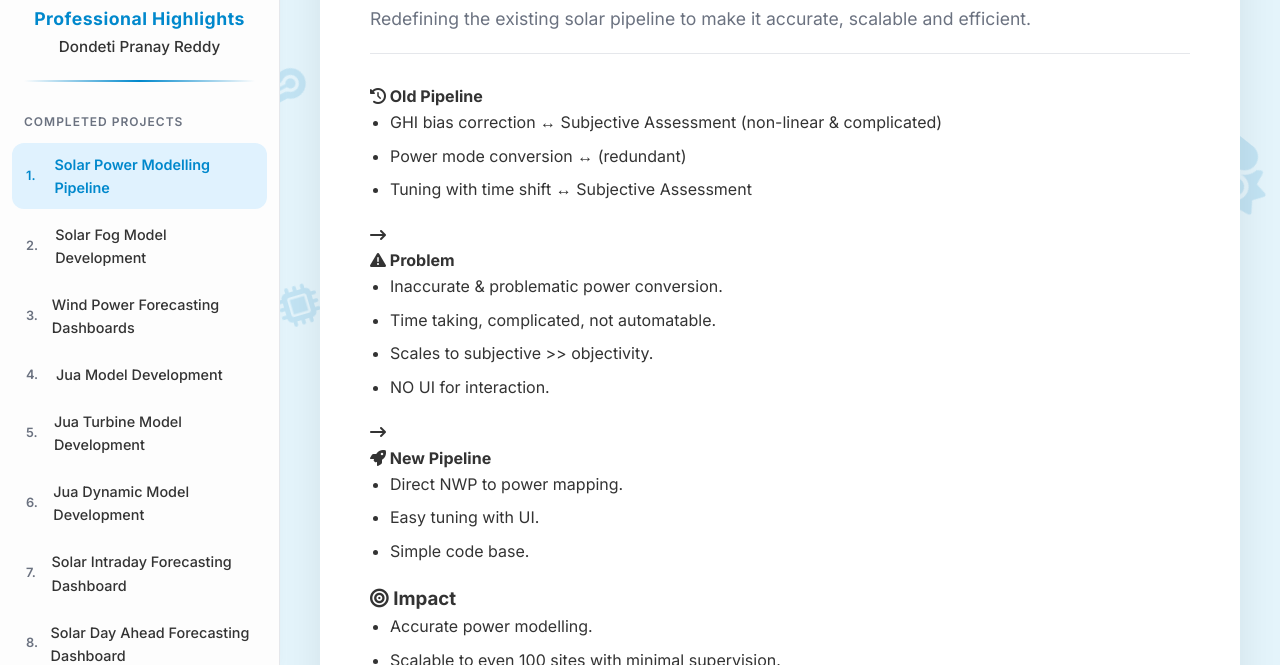
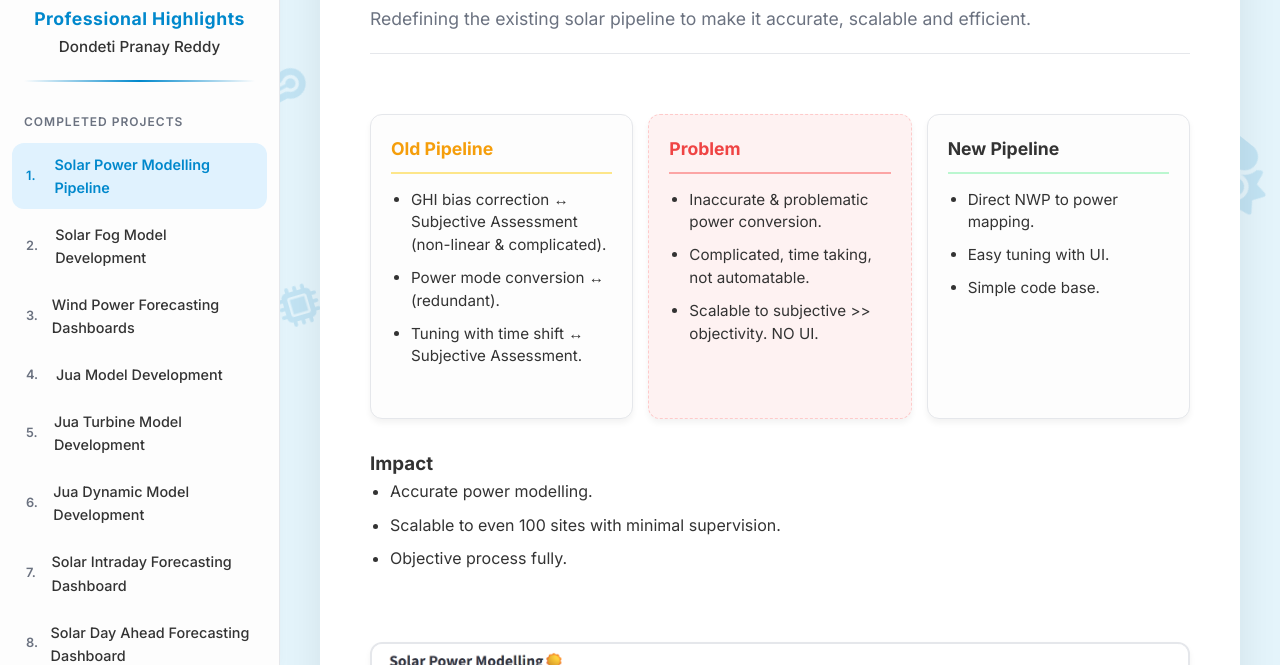
Before and after one commit to pranay-code/WorkShowcase, a website built with Vite: page index.html in a window 1280 px wide. Shown: the part 135-800 px from the top of the page. Built offline with nearby package versions, Linux system fonts and the light colour scheme; some icons are missing.

Commit message:
Apply Change 4: Redesign Project 1 to use block layout, detailed SVG without text, and bold impact section

```diff
--- a/css/style.css
+++ b/css/style.css
@@ -701,6 +701,76 @@ body {
     }
 }
 
+/*
+   -----------------------------------
+   Pipeline Flow Custom Layout (Project 1)
+   -----------------------------------
+*/
+
+.pipeline-flow-container {
+    display: flex;
+    flex-wrap: nowrap;
+    gap: 15px;
+    margin: 30px 0;
+    align-items: stretch;
+    justify-content: space-between;
+}
+
+.flow-step {
+    flex: 1;
+    background-color: var(--sidebar-bg);
+    border: 1px solid var(--sidebar-border);
+    border-radius: var(--radius-md);
+    padding: 20px;
+    box-shadow: var(--shadow-sm);
+    display: flex;
+    flex-direction: column;
+}
+
+.flow-step h4 {
+    margin-bottom: 15px;
+    font-size: 1.1rem;
+    padding-bottom: 8px;
+    border-bottom: 2px solid var(--sidebar-border);
+}
+
+.flow-old h4 {
+    color: #f59e0b;
+    border-color: #fde68a;
+}
+
+.flow-problem h4 {
+    color: #ef4444;
+    border-color: #fca5a5;
+}
+
+.flow-new h4 {
+    color: var(--success-color);
+    border-color: #bbf7d0;
+}
+
+.flow-problem {
+    background-color: #fef2f2;
+    border-color: #fecaca;
+    border-style: dashed;
+}
+
+.flow-step .content-list {
+    padding-left: 20px;
+}
+
+.flow-step .content-list li {
+    font-size: 0.95rem;
+    line-height: 1.5;
+    margin-bottom: 10px;
+}
+
+@media (max-width: 900px) {
+    .pipeline-flow-container {
+        flex-direction: column;
+    }
+}
+
 /* Loading State */
 .loading-state {
     display: flex;
--- a/js/data.js
+++ b/js/data.js
@@ -5,15 +5,14 @@ const projectsData = [
         title: "Solar Power Modelling Pipeline",
         subtitle: "Redefining the existing solar pipeline to make it accurate, scalable and efficient.",
         images: ["images/1.png"],
-        customLayout: "pipeline-comparison",
         sections: [
             {
                 heading: "Old Pipeline",
-                isOld: true,
+                isOldPipeline: true,
                 items: [
-                    "GHI bias correction ↔ Subjective Assessment (non-linear & complicated)",
-                    "Power mode conversion ↔ (redundant)",
-                    "Tuning with time shift ↔ Subjective Assessment"
+                    "GHI bias correction ↔ Subjective Assessment (non-linear & complicated).",
+                    "Power mode conversion ↔ (redundant).",
+                    "Tuning with time shift ↔ Subjective Assessment."
                 ]
             },
             {
@@ -21,14 +20,13 @@ const projectsData = [
                 isProblem: true,
                 items: [
                     "Inaccurate & problematic power conversion.",
-                    "Time taking, complicated, not automatable.",
-                    "Scales to subjective >> objectivity.",
-                    "NO UI for interaction."
+                    "Complicated, time taking, not automatable.",
+                    "Scalable to subjective >> objectivity. NO UI."
                 ]
             },
             {
                 heading: "New Pipeline",
-                isNew: true,
+                isNewPipeline: true,
                 items: [
                     "Direct NWP to power mapping.",
                     "Easy tuning with UI.",
@@ -46,80 +44,61 @@ const projectsData = [
             }
         ],
         svg: `
-        <svg viewBox="0 0 800 350" width="100%" height="100%">
-            <defs>
-                <linearGradient id="oldBg" x1="0%" y1="0%" x2="100%" y2="0%">
-                    <stop offset="0%" stop-color="#fca5a5" />
-                    <stop offset="100%" stop-color="#ef4444" />
-                </linearGradient>
-                <linearGradient id="newBg" x1="0%" y1="0%" x2="100%" y2="0%">
-                    <stop offset="0%" stop-color="#86efac" />
-                    <stop offset="100%" stop-color="#22c55e" />
-                </linearGradient>
-                <marker id="arrow" viewBox="0 0 10 10" refX="9" refY="5" markerWidth="6" markerHeight="6" orient="auto-start-reverse">
-                    <path d="M 0 0 L 10 5 L 0 10 z" fill="#64748b" />
-                </marker>
-            </defs>
+        <svg viewBox="0 0 500 300" width="100%" height="100%">
+            <!-- Old Pipeline Representation: Chaotic, Tangled Lines, Manual Process -->
+            <g stroke="#f87171" stroke-width="2" fill="none">
+                <!-- Tangled mess of overlapping lines to symbolize complication -->
+                <path d="M 40 80 Q 90 20 120 100 T 50 140 Q 110 180 140 60" />
+                <path d="M 60 120 Q 20 160 100 170 T 150 90" stroke-dasharray="4,4" />
+                <path d="M 70 50 L 130 150 M 50 150 L 130 50" stroke="#ef4444" stroke-width="3" opacity="0.6">
+                    <animate attributeName="opacity" values="0.2; 0.8; 0.2" dur="1s" repeatCount="indefinite" />
+                </path>
+                <!-- Manual nodes (representing subjective tuning) -->
+                <circle cx="90" cy="110" r="15" fill="#fee2e2" stroke="#dc2626" stroke-width="3" stroke-dasharray="5,5">
+                     <animateTransform attributeName="transform" type="rotate" from="0 90 110" to="360 90 110" dur="4s" repeatCount="indefinite" />
+                </circle>
+            </g>
 
-            <!-- Old Pipeline Flow (Top) -->
-            <text x="50" y="50" fill="#dc2626" font-weight="bold" font-size="16">Old Pipeline (Manual & Subjective)</text>
+            <!-- Transition / Problem Arrow / Bottleneck -->
+            <!-- The chaotic lines feed into a narrow bottleneck -->
+            <path d="M 160 100 C 190 100 200 130 220 140 L 220 160 C 200 170 190 200 160 200" fill="#fef08a" stroke="#eab308" stroke-width="2" />
 
-            <rect x="50" y="70" width="120" height="60" rx="6" fill="#fef2f2" stroke="#fca5a5" stroke-width="2" />
-            <text x="110" y="105" text-anchor="middle" font-size="12" fill="#7f1d1d" font-weight="bold">Raw NWP</text>
+            <g transform="translate(240, 150)">
+                <!-- Warning/Problem indicator without text -->
+                <polygon points="0,-25 -25,20 25,20" fill="#fef08a" stroke="#eab308" stroke-width="3">
+                    <animate attributeName="opacity" values="0.5; 1; 0.5" dur="1.5s" repeatCount="indefinite" />
+                </polygon>
+                <line x1="0" y1="-8" x2="0" y2="8" stroke="#ca8a04" stroke-width="4" stroke-linecap="round" />
+                <circle cx="0" cy="14" r="2.5" fill="#ca8a04" />
+            </g>
 
-            <path d="M 170 100 L 220 100" stroke="#94a3b8" stroke-width="2" marker-end="url(#arrow)" />
+            <!-- Funneling out into the New Pipeline -->
+            <path d="M 270 140 C 290 130 300 100 330 100 L 330 200 C 300 200 290 170 270 160" fill="#dcfce7" stroke="#22c55e" stroke-width="2" />
 
-            <rect x="230" y="60" width="160" height="80" rx="6" fill="#fef2f2" stroke="#fca5a5" stroke-width="2" stroke-dasharray="4" />
-            <text x="310" y="85" text-anchor="middle" font-size="11" fill="#7f1d1d">Subjective Bias Corr.</text>
-            <text x="310" y="105" text-anchor="middle" font-size="11" fill="#7f1d1d">Tuning (Time Shift)</text>
-            <text x="310" y="125" text-anchor="middle" font-size="11" fill="#7f1d1d">Mode Conversion</text>
+            <!-- New Pipeline Representation: Clean, Direct, Scalable, Objective -->
+            <g transform="translate(340, 90)">
+                <!-- Clean parallel data streams -->
+                <line x1="0" y1="20" x2="110" y2="20" stroke="#3b82f6" stroke-width="6" stroke-linecap="round">
+                    <animate attributeName="stroke-dasharray" values="0,110; 110,0" dur="2s" repeatCount="indefinite" />
+                </line>
+                <line x1="0" y1="60" x2="110" y2="60" stroke="#3b82f6" stroke-width="6" stroke-linecap="round">
+                    <animate attributeName="stroke-dasharray" values="0,110; 110,0" dur="2s" begin="0.6s" repeatCount="indefinite" />
+                </line>
+                <line x1="0" y1="100" x2="110" y2="100" stroke="#3b82f6" stroke-width="6" stroke-linecap="round">
+                    <animate attributeName="stroke-dasharray" values="0,110; 110,0" dur="2s" begin="1.2s" repeatCount="indefinite" />
+                </line>
 
-            <path d="M 390 100 L 440 100" stroke="#94a3b8" stroke-width="2" marker-end="url(#arrow)" />
+                <!-- UI/Automation interface representation (Structured, clean boxes) -->
+                <rect x="25" y="0" width="60" height="120" rx="8" fill="none" stroke="#2563eb" stroke-width="3" opacity="0.8" />
+                <circle cx="55" cy="20" r="10" fill="#93c5fd" />
+                <circle cx="55" cy="60" r="10" fill="#93c5fd" />
+                <circle cx="55" cy="100" r="10" fill="#93c5fd" />
 
-            <rect x="450" y="70" width="120" height="60" rx="6" fill="#fef2f2" stroke="#dc2626" stroke-width="2" />
-            <text x="510" y="105" text-anchor="middle" font-size="12" fill="#7f1d1d" font-weight="bold">Inaccurate Power</text>
-
-            <!-- Red X over manual process to symbolize problem -->
-            <path d="M 280 80 L 340 120 M 340 80 L 280 120" stroke="#dc2626" stroke-width="4" opacity="0.6" />
-
-            <!-- The Problem Bridge (Middle) -->
-            <rect x="270" y="155" width="280" height="40" rx="20" fill="#f8fafc" stroke="#cbd5e1" stroke-width="2" />
-            <text x="410" y="180" text-anchor="middle" font-size="12" fill="#475569" font-style="italic">Problem: Not automatable, complex, lacks objectivity.</text>
-
-            <path d="M 410 145 L 410 150" stroke="#cbd5e1" stroke-width="2" />
-            <path d="M 410 195 L 410 205" stroke="#cbd5e1" stroke-width="2" marker-end="url(#arrow)" />
-
-            <!-- New Pipeline Flow (Bottom) -->
-            <text x="50" y="220" fill="#16a34a" font-weight="bold" font-size="16">New Pipeline (Automated & UI-Driven)</text>
-
-            <rect x="50" y="240" width="120" height="60" rx="6" fill="#f0fdf4" stroke="#86efac" stroke-width="2" />
-            <text x="110" y="275" text-anchor="middle" font-size="12" fill="#14532d" font-weight="bold">Raw NWP</text>
-
-            <path d="M 170 270 L 250 270" stroke="#16a34a" stroke-width="3" marker-end="url(#arrow)">
-                <animate attributeName="stroke-dasharray" values="0,20;20,0" dur="1s" repeatCount="indefinite" />
-            </path>
-
-            <rect x="260" y="230" width="180" height="80" rx="6" fill="url(#newBg)" stroke="#15803d" stroke-width="2" />
-            <text x="350" y="260" text-anchor="middle" font-size="12" fill="#ffffff" font-weight="bold">Direct NWP-to-Power</text>
-            <text x="350" y="280" text-anchor="middle" font-size="11" fill="#ffffff">Automated UI Backend</text>
-
-            <!-- Data Flow Data -->
-            <circle cx="210" cy="270" r="4" fill="#16a34a">
-                <animate attributeName="cx" values="170; 250" dur="1.5s" repeatCount="indefinite" />
-            </circle>
-
-            <path d="M 440 270 L 520 270" stroke="#16a34a" stroke-width="3" marker-end="url(#arrow)">
-                 <animate attributeName="stroke-dasharray" values="0,20;20,0" dur="1s" repeatCount="indefinite" />
-            </path>
-
-            <circle cx="480" cy="270" r="4" fill="#16a34a">
-                <animate attributeName="cx" values="440; 520" dur="1.5s" repeatCount="indefinite" />
-            </circle>
-
-            <rect x="530" y="240" width="140" height="60" rx="6" fill="#f0fdf4" stroke="#10b981" stroke-width="3" />
-            <text x="600" y="275" text-anchor="middle" font-size="13" fill="#14532d" font-weight="bold">Accurate Output</text>
-            <!-- Checkmark -->
-            <path d="M 580 285 L 595 300 L 620 260" fill="none" stroke="#22c55e" stroke-width="3" opacity="0.5" />
+                <!-- Expanding scaling effect at the end -->
+                <path d="M 120 20 L 140 0 L 140 40 Z" fill="#60a5fa" />
+                <path d="M 120 60 L 140 40 L 140 80 Z" fill="#60a5fa" />
+                <path d="M 120 100 L 140 80 L 140 120 Z" fill="#60a5fa" />
+            </g>
         </svg>`
     },
     {
@@ -133,7 +112,7 @@ const projectsData = [
                 heading: "Problem",
                 items: [
                     "Impossible prediction of fog events with either NWP or persistence forecast.",
-                    "Same thing is accepted by the energy metrics."
+                    "Same thing is accepted by the energymeteo."
                 ]
             },
             {
--- a/js/script.js
+++ b/js/script.js
@@ -141,49 +141,8 @@ document.addEventListener('DOMContentLoaded', () => {
     function renderContent(project) {
         // Build the HTML for the sections dynamically
         let sectionsHtml = '';
+        let pipelineFlowHtml = '';
 
-        if (project.customLayout === 'pipeline-comparison') {
-            // Specialized layout for solar-pipeline project
-            let oldHtml = '', problemHtml = '', newHtml = '', impactHtml = '';
-
-            if (project.sections && project.sections.length > 0) {
-                project.sections.forEach(sec => {
-                    let itemsHtml = '<ul class="content-list block-list">';
-                    sec.items.forEach(item => {
-                        itemsHtml += `<li>${item}</li>`;
-                    });
-                    itemsHtml += '</ul>';
-
-                    if (sec.isOld) {
-                        oldHtml = `<div class="pipeline-block old-block"><h4><i class="fa-solid fa-clock-rotate-left"></i> ${sec.heading}</h4>${itemsHtml}</div>`;
-                    } else if (sec.isProblem) {
-                        problemHtml = `<div class="pipeline-block problem-block"><h4><i class="fa-solid fa-triangle-exclamation"></i> ${sec.heading}</h4>${itemsHtml}</div>`;
-                    } else if (sec.isNew) {
-                        newHtml = `<div class="pipeline-block new-block"><h4><i class="fa-solid fa-rocket"></i> ${sec.heading}</h4>${itemsHtml}</div>`;
-                    } else if (sec.isImpact) {
-                        impactHtml = `
-                        <div class="impact-section-highlighted">
-                            <h3 class="impact-title"><i class="fa-solid fa-bullseye"></i> ${sec.heading}</h3>
-                            ${itemsHtml}
-                        </div>`;
-                    }
-                });
-            }
-
-            sectionsHtml = `
-                <div class="pipeline-comparison-wrapper">
-                    <div class="pipeline-row">
-                        ${oldHtml}
-                        <div class="pipeline-arrow"><i class="fa-solid fa-arrow-right-long"></i></div>
-                        ${problemHtml}
-                        <div class="pipeline-arrow"><i class="fa-solid fa-arrow-right-long"></i></div>
-                        ${newHtml}
-                    </div>
-                </div>
-                ${impactHtml}
-            `;
-        } else {
-            // Default sequential layout
         if (project.sections && project.sections.length > 0) {
             project.sections.forEach(sec => {
                 let itemsHtml = '';
@@ -195,18 +154,46 @@ document.addEventListener('DOMContentLoaded', () => {
                     itemsHtml += '</ul>';
                 }
 
-                    // If this is an "Impact" section, apply slightly different styling
-                    const headerClass = sec.isImpact ? 'impact-badge' : 'content-text';
-                    const headerTag = sec.isImpact ? `<span class="${headerClass}"><i class="fa-solid fa-chart-line"></i> ${sec.heading}</span>` : `<strong>${sec.heading}:</strong>`;
+                // Check if section is part of the special pipeline flow (Project 1)
+                if (sec.isOldPipeline || sec.isProblem || sec.isNewPipeline) {
+                    let flowClass = '';
+                    if (sec.isOldPipeline) flowClass = 'flow-old';
+                    else if (sec.isProblem) flowClass = 'flow-problem';
+                    else if (sec.isNewPipeline) flowClass = 'flow-new';
 
-                    sectionsHtml += `
-                        <div class="content-section">
-                            ${!sec.isImpact && sec.heading ? `<p class="${headerClass}">${headerTag}</p>` : sec.isImpact ? headerTag : ''}
+                    pipelineFlowHtml += `
+                        <div class="flow-step ${flowClass}">
+                            <h4>${sec.heading}</h4>
                             ${itemsHtml}
                         </div>
                     `;
+                } else if (sec.isImpact) {
+                    sectionsHtml += `
+                        <div class="impact-section">
+                            <div class="impact-header">
+                                <h3>${sec.heading}</h3>
+                            </div>
+                            ${itemsHtml.replace('class="content-list"', 'class="content-list impact-list"')}
+                        </div>
+                    `;
+                } else {
+                    sectionsHtml += `
+                        <div class="content-section">
+                            ${sec.heading ? `<p class="content-text"><strong>${sec.heading}:</strong></p>` : ''}
+                            ${itemsHtml}
+                        </div>
+                    `;
+                }
             });
         }
+
+        // If we accumulated pipeline flow items, prepend them to the normal sections
+        if (pipelineFlowHtml) {
+            sectionsHtml = `
+                <div class="pipeline-flow-container">
+                    ${pipelineFlowHtml}
+                </div>
+            ` + sectionsHtml;
         }
 
         let imagesHtml = '';
```
Also changed, not shown: Content.md (added). Lines whose indentation alone changed are shown as unchanged.
